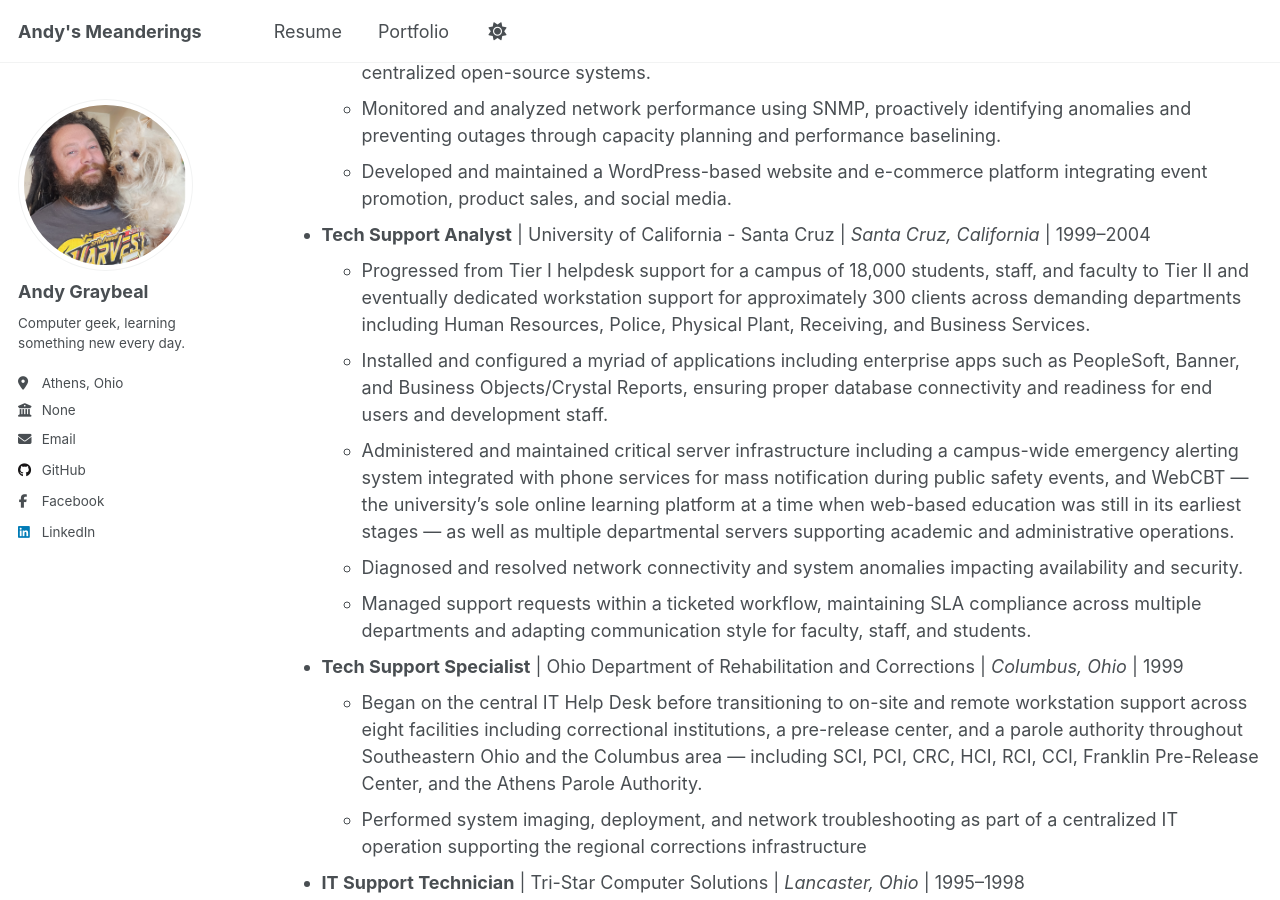
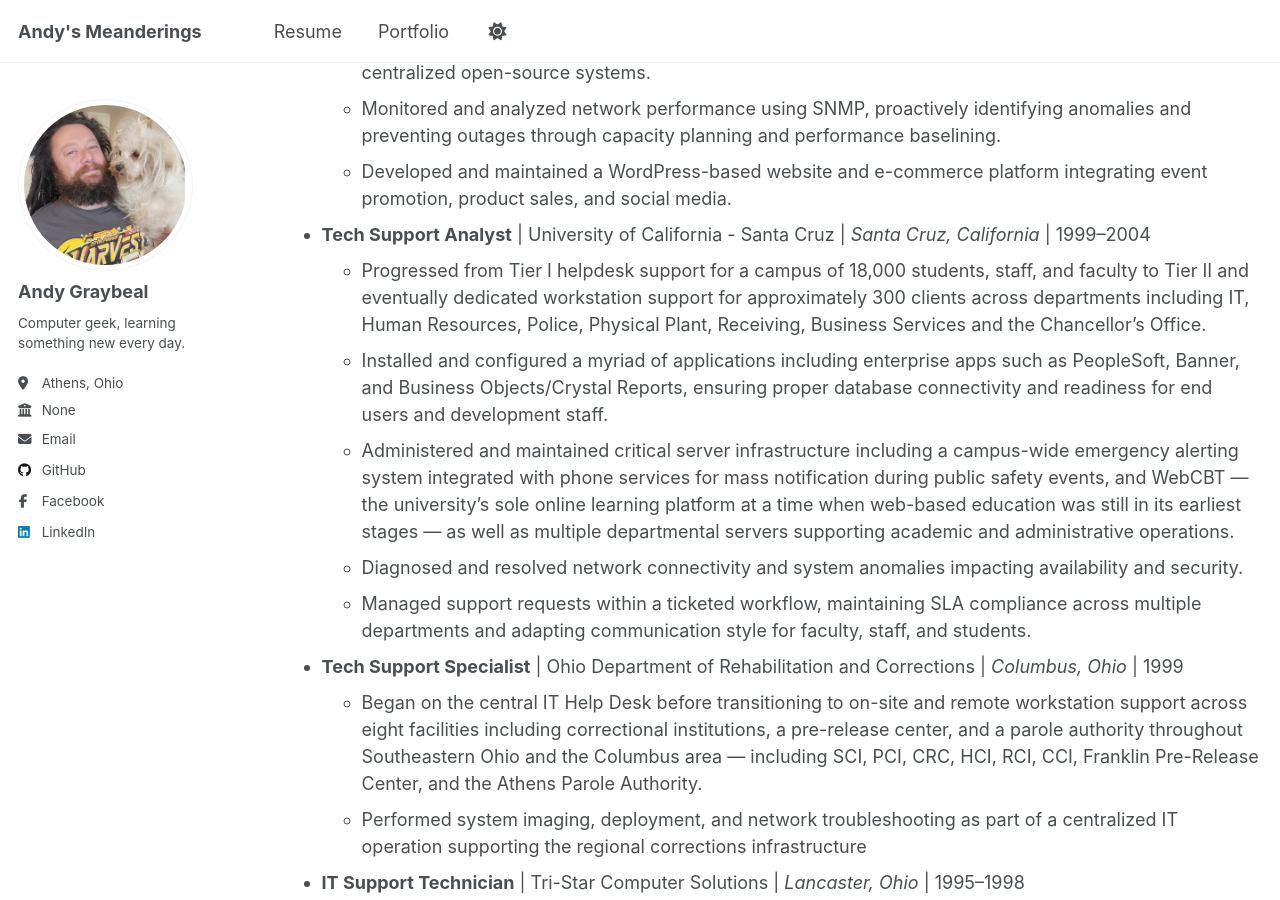
Before and after one commit to andy-graybeal/andy-graybeal.github.io, a Jekyll site: the page built from _pages/resume.md, in a window 1280 px wide and 900 px high, scrolled down 764 px. Built offline with Jekyll 4.4.1, drawn with Linux system fonts in a browser that asks for light colours; a script that is not in the unit is left out.

Commit message:
Refine job description for Tech Support Analyst role
Updated job responsibilities to include the Chancellor's Office in the list of departments supported.

```diff
--- a/_pages/resume.md
+++ b/_pages/resume.md
@@ -32,7 +32,7 @@ Work experience
 
 
 * **Tech Support Analyst** \| University of California - Santa Cruz \| *Santa Cruz, California* \| 1999–2004
-  *   Progressed from Tier I helpdesk support for a campus of 18,000 students, staff, and faculty to Tier II and eventually dedicated workstation support for approximately 300 clients across demanding departments including Human Resources, Police, Physical Plant, Receiving, and Business Services.
+  *   Progressed from Tier I helpdesk support for a campus of 18,000 students, staff, and faculty to Tier II and eventually dedicated workstation support for approximately 300 clients across departments including IT, Human Resources, Police, Physical Plant, Receiving, Business Services and the Chancellor's Office.
   *  Installed and configured a myriad of applications including enterprise apps such as PeopleSoft, Banner, and Business Objects/Crystal Reports, ensuring proper database connectivity and readiness for end users and development staff.
   *  Administered and maintained critical server infrastructure including a campus-wide emergency alerting system integrated with phone services for mass notification during public safety events, and WebCBT — the university's sole online learning platform at a time when web-based education was still in its earliest stages — as well as multiple departmental servers supporting academic and administrative operations.
   *  Diagnosed and resolved network connectivity and system anomalies impacting availability and security.
```
